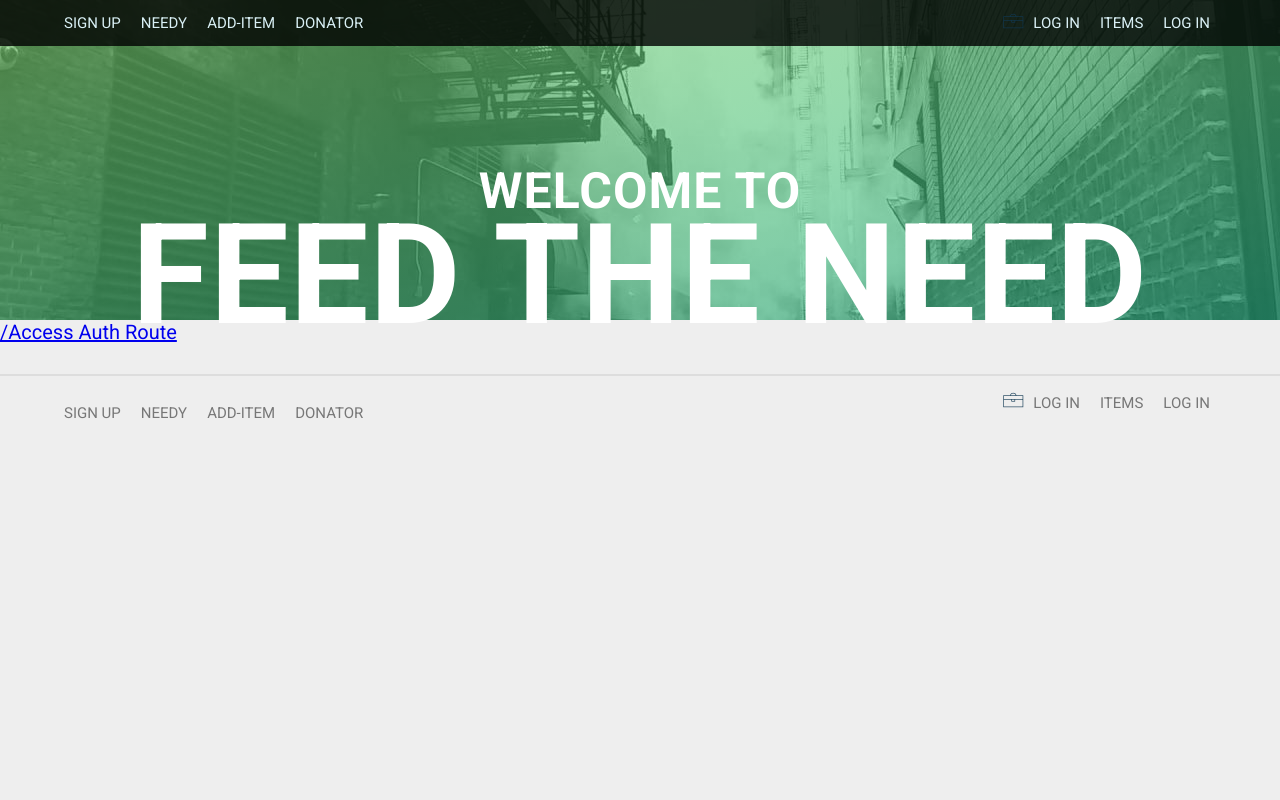
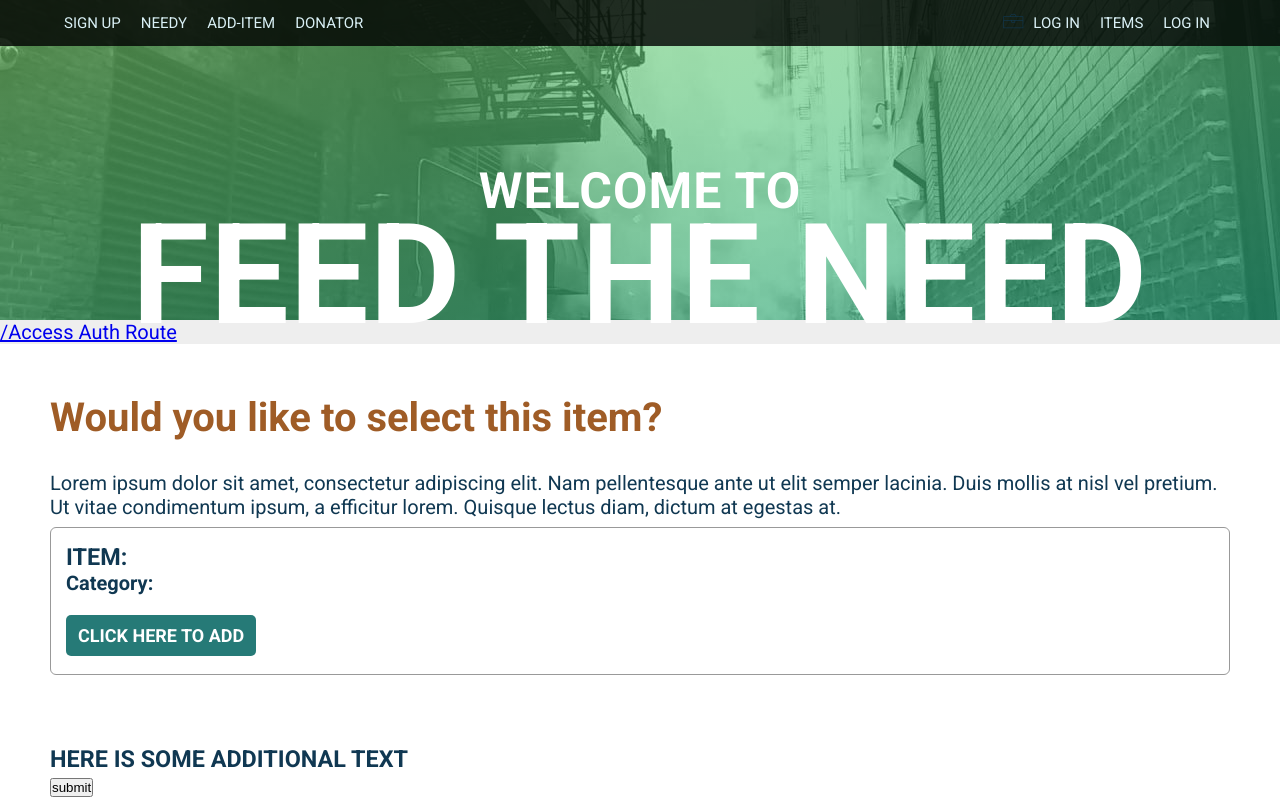
Before and after one commit to miloscomplex/feed-the-need-react, a React (Create React App) app in the folder frontend/: page /feed-the-need/items/1 in a window 1280 px wide. Shown: the top 800 px of the page. Built offline with nearby package versions, Linux system fonts and the light colour scheme; no server answers.

Commit message:
created items/:id and fixed the linking to it from items

```diff
--- a/frontend/src/App.js
+++ b/frontend/src/App.js
@@ -18,12 +18,10 @@ import Logout from './components/Logout'
 import DonatorSignUp from './components/donator/DonatorSignUp'
 import NeedySignUp from './components/needy/NeedySignUp'
 import Items from './components/items/Items'
+import Item from './components/items/item'
 import { BrowserRouter as Router, Switch, Route, Link } from 'react-router-dom'
 import { connect } from 'react-redux'
 import { FETCH } from './components/API'
-
-
-
 
 function App(props) {
 
@@ -102,6 +100,7 @@ function App(props) {
               <Route exact path='/login' render={(props) => <Login userProps={user} {...props} />} />
               <Route exact path='/logout' user={user} setUser={setUser}render={(props) => <Logout userProps={user} {...props} />} />
               <Route exact path='/items' render={(props) => <Items userProps={user} {...props} />} />
+              <Route exact path='/items/:id' render={routerProps => <Item userProps={user} {...routerProps} />} />
             </Switch>
             <Footer />
       </div>
--- a/frontend/src/components/items/Items.js
+++ b/frontend/src/components/items/Items.js
@@ -1,26 +1,35 @@
 import React, { useState, useEffect } from 'react';
+import { useStore } from 'react-redux';
+import { Link } from 'react-router-dom'
 import water from '../../images/water.jpg'
 import { FETCH } from '../API'
 
 function Items(props) {
 
     const [itemsList, setItemsList] = useState([])
+    const [user, setUser] = useState([props.id])
 
     const token = localStorage.getItem('token')
+    console.log('props= ', props.userProps)
+
+    const userProps = props.userProps;
 
     useEffect(() => {
       FETCH('/items', setItemsList)
+      setUser(userProps)
     },[])
 
     const itemArr = itemsList.map( item =>
       <li key={item.name} className='items__ul-li'>
-        <img className='items__ul__img' src={water} />
+        {/* <img className='items__ul__img' src={water} /> */}
         <h3>item: {item.name}</h3>
         <p>category: {item.category}</p>
-        <a href='#' >click here to add</a>
+        <Link className='item__ul-li__link' to={`/items/${item.id}`}>click here to view</Link>
       </li>)
 
-    const error = "Something went wrong :-/"
+
+
+    const error = () => "Something went wrong :-/"
 
 
     return (
@@ -29,7 +38,7 @@ function Items(props) {
             <p className='items__p'>Lorem ipsum dolor sit amet, consectetur adipiscing elit. Nam pellentesque ante ut elit semper lacinia. Duis mollis at nisl vel pretium. Ut vitae condimentum ipsum, a efficitur lorem. Quisque lectus diam, dictum at egestas at, tempor eu turpis. Cras congue risus sit amet pulvinar lacinia. Etiam eu tortor tellus. Vivamus eu dolor eget mi gravida sodales in ut leo. Nulla lobortis porttitor tempus.</p>
 
           <ul className='items__ul'>
-            {itemArr}
+            { itemArr }
           </ul>
 
           <div className='items__div space-above'>
--- /dev/null
+++ b/frontend/src/components/items/item.js
@@ -0,0 +1,50 @@
+import React, { useState, useEffect } from 'react';
+import water from '../../images/water.jpg'
+import { FETCH } from '../API'
+
+function Item(props) {
+
+    const [item, setItem] = useState([])
+
+    const token = localStorage.getItem('token')
+
+    const itemId = props.match.params.id
+
+    useEffect(() => {
+      FETCH(`/items/${itemId}`, setItem)
+    },[])
+
+    console.log('props= ', props.match.params.id)
+
+    const itemArr = item => {
+        return (
+        <li key={item.name} className='items__ul-li'>
+            <h3>item: {item.name}</h3>
+            <p>category: {item.category}</p>
+            <a href='#' >click here to add</a>
+        </li>
+        )
+    }
+
+    const error = "Something went wrong :-/"
+
+
+    return (
+        <div id='content' className='items space-above'>
+          <h1>Would you like to select this item?</h1>
+            <p className='item__p'>Lorem ipsum dolor sit amet, consectetur adipiscing elit. Nam pellentesque ante ut elit semper lacinia. Duis mollis at nisl vel pretium. Ut vitae condimentum ipsum, a efficitur lorem. Quisque lectus diam, dictum at egestas at.</p>
+
+          <ul className='item__ul'>
+            {itemArr(item)}
+          </ul>
+
+          <div className='items__div space-above'>
+            <h3>HERE IS SOME ADDITIONAL TEXT</h3>
+            <button>submit</button>
+          </div>
+        </div>
+    )
+}
+
+
+export default Item
```
